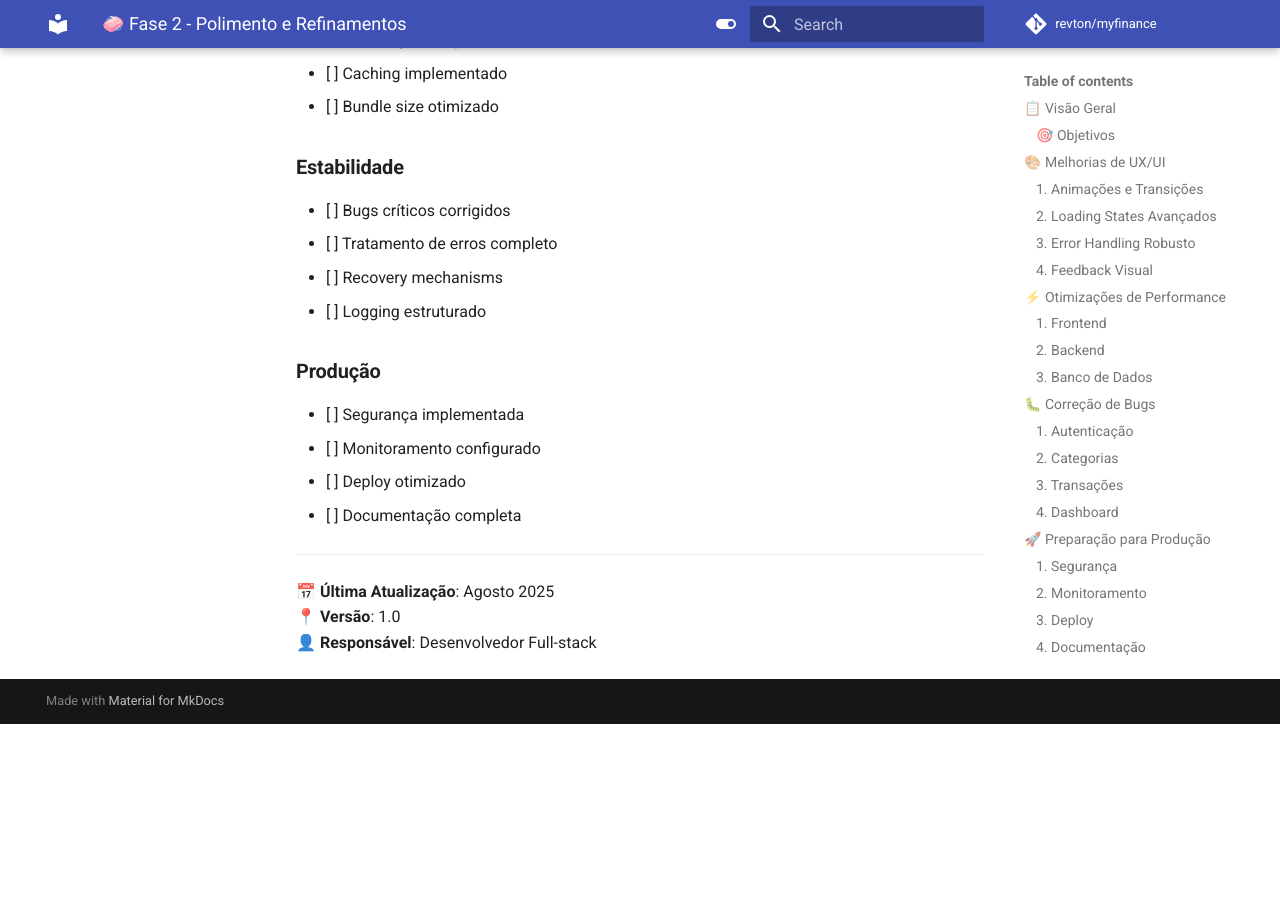
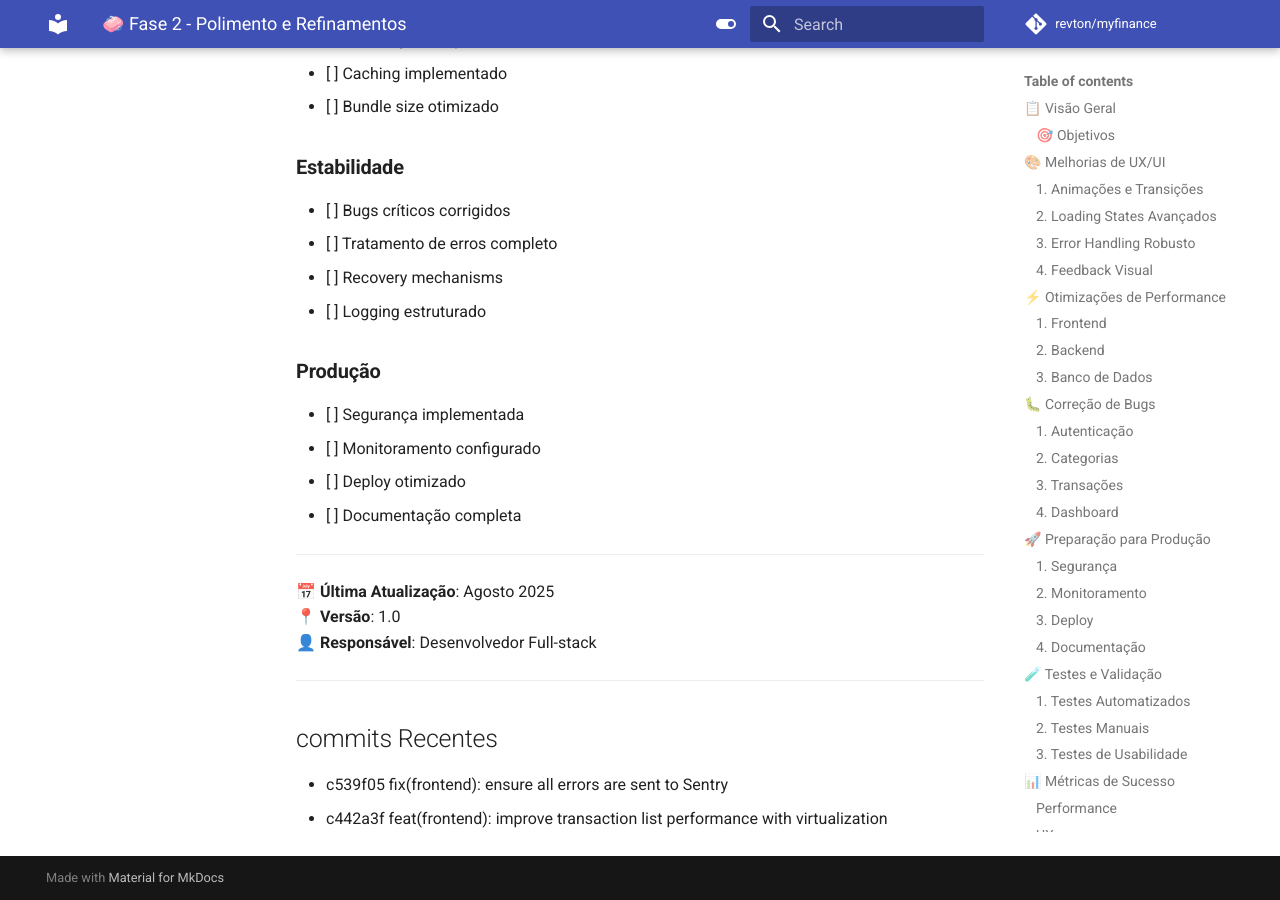
Before and after one commit to revton/myfinance, an MkDocs documentation site: the page built from docs/fase2/devops/polimento-fase-2.md, in a window 1280 px wide and 900 px high, scrolled down 8414 px. Built offline with MkDocs 1.6.1 and Material for MkDocs 9.7.7, drawn with Linux system fonts in a browser that asks for light colours; comment, search, counter and statistics services are not loaded; before the commit the page ends 9138 px from its top, so only the background shows below that.

Commit message:
docs: update polishing phase 2 documentation

```diff
--- a/docs/fase2/devops/polimento-fase-2.md
+++ b/docs/fase2/devops/polimento-fase-2.md
@@ -275,3 +275,10 @@ Este documento detalha as atividades de polimento e refinamentos da Fase 2 do My
 **📅 Última Atualização**: Agosto 2025
 **📍 Versão**: 1.0
 **👤 Responsável**: Desenvolvedor Full-stack
+
+---
+
+##  commits Recentes
+
+- c539f05 fix(frontend): ensure all errors are sent to Sentry
+- c442a3f feat(frontend): improve transaction list performance with virtualization
```
